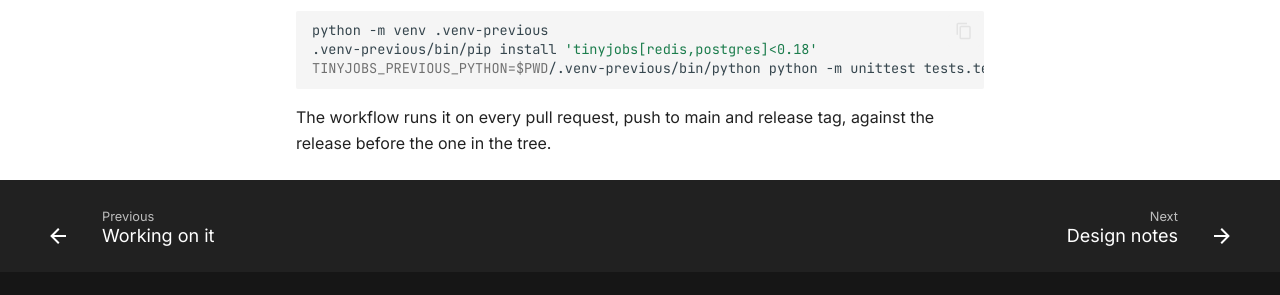
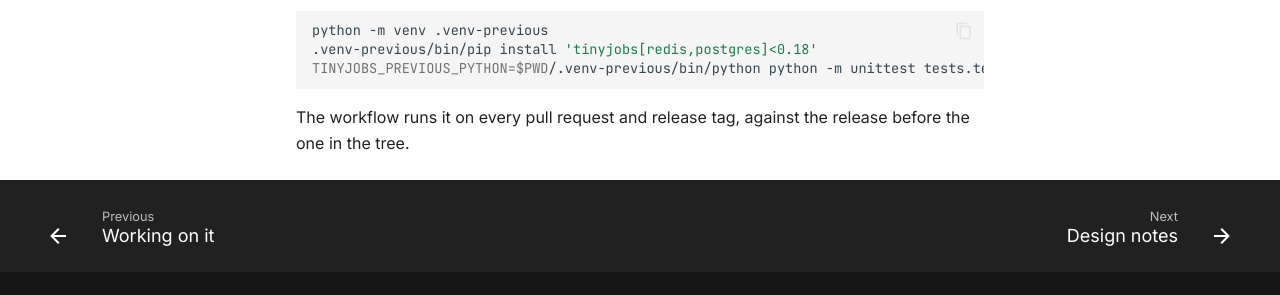
Before and after one commit to Piergiuseppe/tinyjobs, an MkDocs documentation site: the page built from docs/tests.md, in a window 1280 px wide and 1259 px high. Shown: the part 923-1218 px from the top of the window. Built offline with MkDocs 1.6.1 and Material for MkDocs 9.7.7, drawn with Linux system fonts in a browser that asks for light colours; comment, search, counter and statistics services are not loaded.

Commit message:
Run the workflow once per pull request push and once per release tag, and name each run after its pull request or its release (#16)

````diff
--- a/docs/tests.md
+++ b/docs/tests.md
@@ -38,5 +38,5 @@ python -m venv .venv-previous
 TINYJOBS_PREVIOUS_PYTHON=$PWD/.venv-previous/bin/python python -m unittest tests.test_upgrade
 ```
 
-The workflow runs it on every pull request, push to main and release tag, against the release before
-the one in the tree.
+The workflow runs it on every pull request and release tag, against the release before the one in
+the tree.
````
Also changed, not shown: 1 other file.
